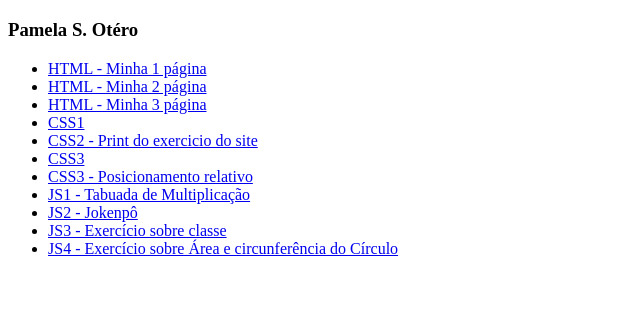
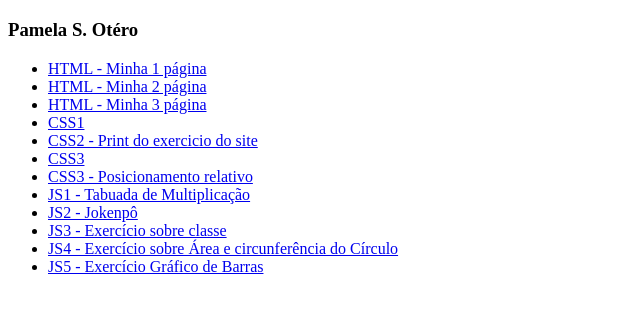
Before and after one commit to pamelaotero/progweb2024, a plain HTML site: page index.html in a window 1280 px wide. Shown: the part 61-374 px from the top of the page, without its empty margins (0-640 px from the left). Drawn offline with Linux system fonts and the light colour scheme.

Commit message:
feat: add js5 on summary

```diff
--- a/index.html
+++ b/index.html
@@ -20,6 +20,7 @@
     <li><a target="_blank" href="./JS2/JS2.html">JS2 - Jokenpô</a></li>
     <li><a target="_blank" href="./JS3/JS3.html">JS3 - Exercício sobre classe</a></li>
     <li><a target="_blank" href="./JS4/JS4.html">JS4 - Exercício sobre Área e circunferência do Círculo</a></li>
+    <li><a target="_blank" href="./JS5/JS5.html">JS5 - Exercício Gráfico de Barras</a></li>
   </ul>
 </body>
 </html>
```
